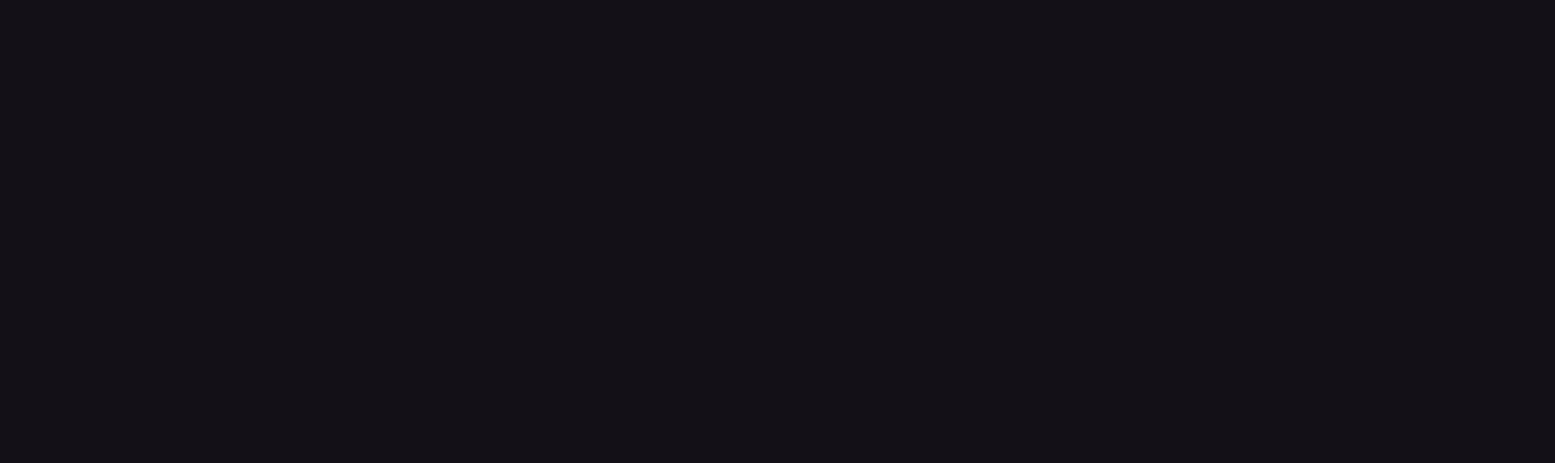
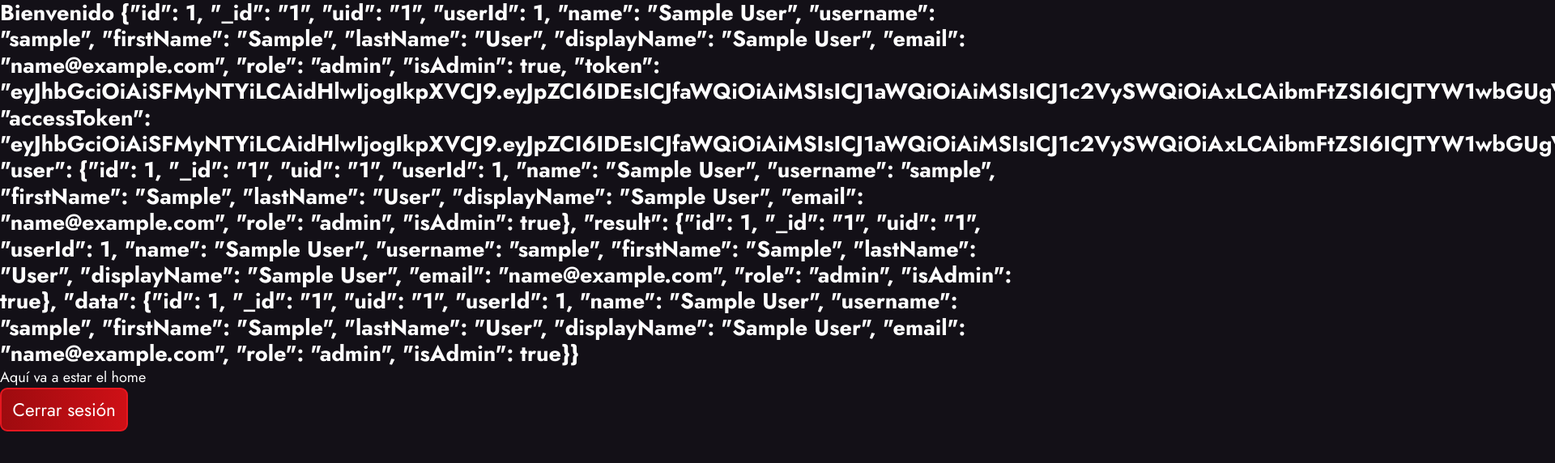
Before and after one commit to proyecto-dnd/frontend, a Next.js app: page / in a window 1280 px wide. Before the commit this address had no page. Shown: the top 572 px of the page at 81% size, 1920 px wide, since content can reach past the window. Built offline with nearby package versions, Linux system fonts and the light colour scheme; sample sign-in values are in the browser's storage.

Commit message:
Añadida redirección y una simulación de iniciar sesión

```diff
--- a/src/app/page.tsx
+++ b/src/app/page.tsx
@@ -1,18 +1,27 @@
-import Image from "next/image";
-import styles from "./page.module.css";
-import { redirect } from "next/navigation";
+'use client';
+import LinkButton from "@/components/common/buttons/Button";
+import { redirect, useRouter } from "next/navigation";
 
 
 export default function Home() {
 
-  if (true) {
+  const router = useRouter()
+
+  const user = window.localStorage.getItem('user')
+  if (!user) {
     redirect('/landing');
+  }
+
+  const handleLogout = () => {
+    window.localStorage.removeItem('user');
+    router.push('/landing');
   }
 
   return (
     <main>
-      <h2>Este es el home</h2>
-      <p>Donde van a estar las campañas y todo eso</p>
+      <h2>Bienvenido {user}</h2>
+      <p>Aquí va a estar el home</p>
+      <LinkButton onClick={handleLogout}>Cerrar sesión</LinkButton>
     </main>
   );
 }
--- a/src/components/common/buttons/Button.tsx
+++ b/src/components/common/buttons/Button.tsx
@@ -5,11 +5,12 @@ export type ButtonProps = {
   children: React.ReactNode;
   className?: string;
   onClick?: () => void;
+  type?: 'button' | 'submit' | 'reset';
 }
 
-const LinkButton = ({ className, children, onClick }: ButtonProps) => {
+const Button = ({ className, children, onClick, type }: ButtonProps) => {
   const otherClass = className ? ` ${className}` : '';
-  return <button onClick={onClick} className={`${style.button}${otherClass}`}>{children}</button>;
+  return <button type={type} onClick={onClick} className={`${style.button}${otherClass}`}>{children}</button>;
 }
 
-export default LinkButton;
+export default Button;
```
Also changed, not shown: src/components/common/inputs/Input.module.css (+11 -1 lines), src/components/sections/landing/Navbar/LoginPopup.tsx (+14 -2 lines).
